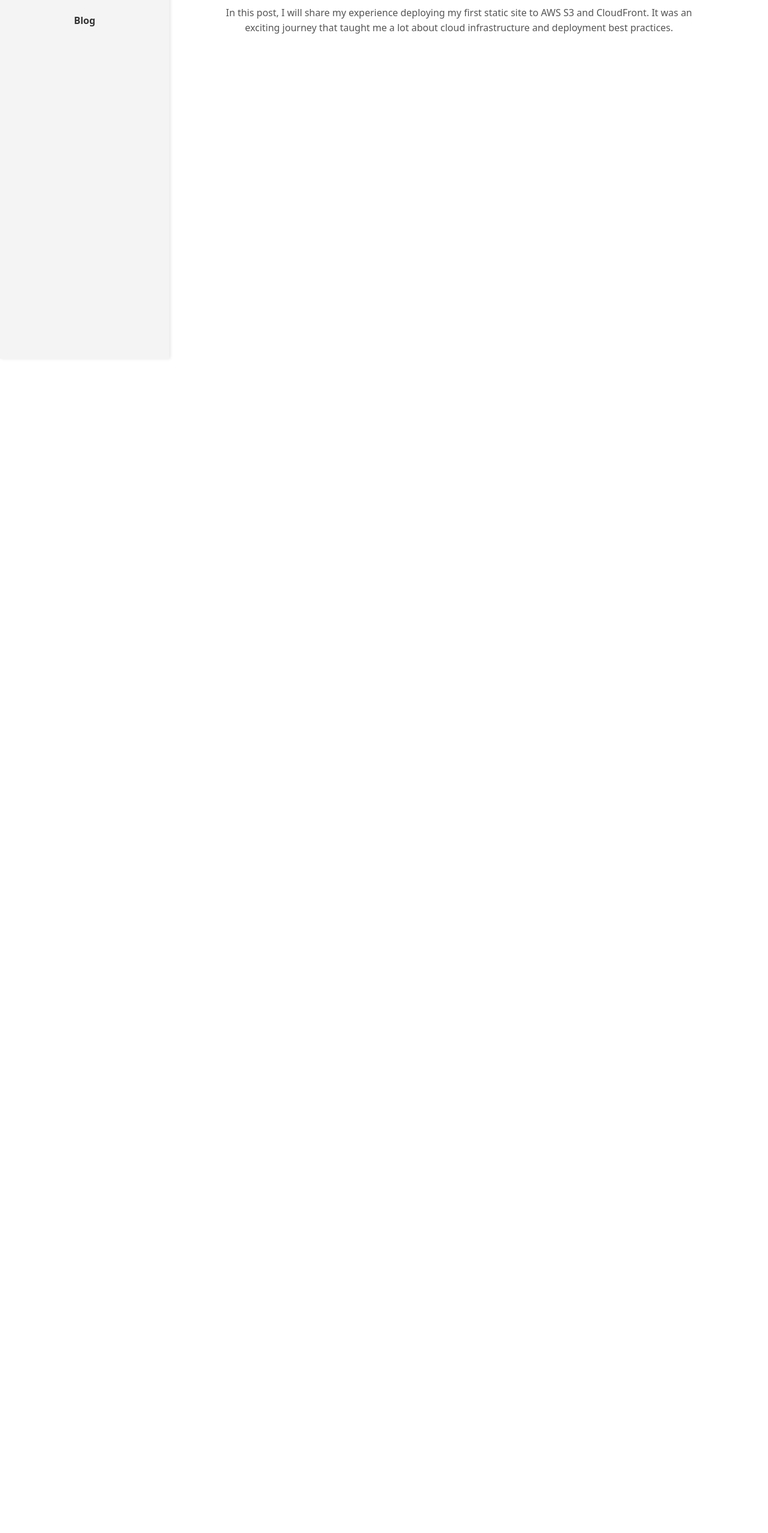
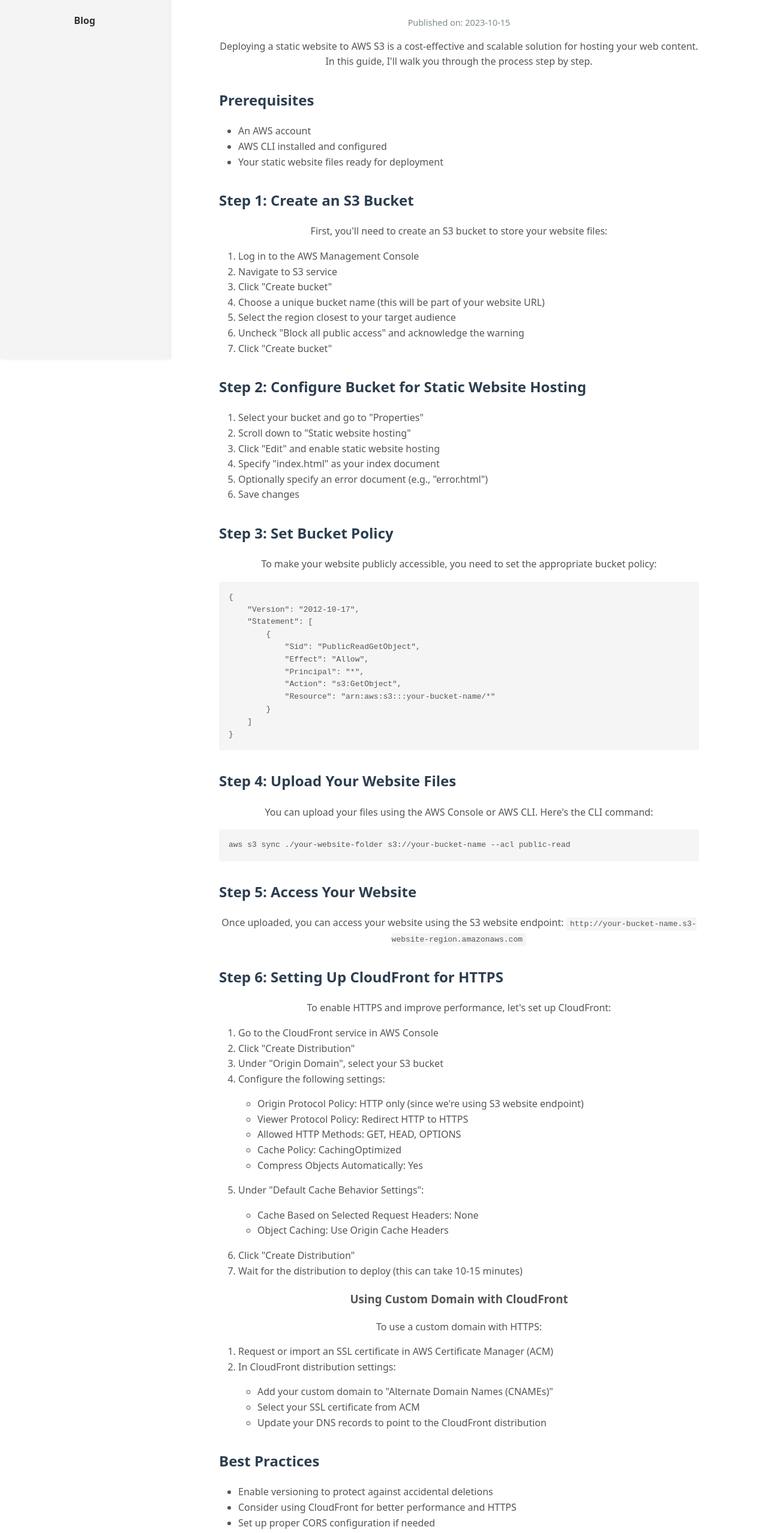
Before and after one commit to juancarlosv2711/static-resume-blog, a Vue app: page /blog/getting-started-with-aws in a window 1280 px wide. Shown: the part 234-2790 px from the top of the page at 60% size. Before the commit the page ends 864 px from the top, so only its background shows below. Built offline with nearby package versions, Linux system fonts and the light colour scheme.

Commit message:
Adding first blog article deploying s3

```diff
--- a/src/components/views/MyFirstPost.vue
+++ b/src/components/views/MyFirstPost.vue
@@ -1,14 +1,150 @@
 <template>
   <div class="post">
-    <h1>Getting Started with AWS</h1>
+    <h1>Deploying a Static Website to AWS S3: A Quick Guide</h1>
     <p class="post-date">Published on: 2023-10-15</p>
     <div class="post-content">
       <p>
-        In this post, I will share my experience deploying my first static site
-        to AWS S3 and CloudFront. It was an exciting journey that taught me a
-        lot about cloud infrastructure and deployment best practices.
+        Deploying a static website to AWS S3 is a cost-effective and scalable
+        solution for hosting your web content. In this guide, I'll walk you
+        through the process step by step.
       </p>
-      <!-- Add more content here -->
+
+      <h2>Prerequisites</h2>
+      <ul>
+        <li>An AWS account</li>
+        <li>AWS CLI installed and configured</li>
+        <li>Your static website files ready for deployment</li>
+      </ul>
+
+      <h2>Step 1: Create an S3 Bucket</h2>
+      <p>
+        First, you'll need to create an S3 bucket to store your website files:
+      </p>
+      <ol>
+        <li>Log in to the AWS Management Console</li>
+        <li>Navigate to S3 service</li>
+        <li>Click "Create bucket"</li>
+        <li>
+          Choose a unique bucket name (this will be part of your website URL)
+        </li>
+        <li>Select the region closest to your target audience</li>
+        <li>Uncheck "Block all public access" and acknowledge the warning</li>
+        <li>Click "Create bucket"</li>
+      </ol>
+
+      <h2>Step 2: Configure Bucket for Static Website Hosting</h2>
+      <ol>
+        <li>Select your bucket and go to "Properties"</li>
+        <li>Scroll down to "Static website hosting"</li>
+        <li>Click "Edit" and enable static website hosting</li>
+        <li>Specify "index.html" as your index document</li>
+        <li>Optionally specify an error document (e.g., "error.html")</li>
+        <li>Save changes</li>
+      </ol>
+
+      <h2>Step 3: Set Bucket Policy</h2>
+      <p>
+        To make your website publicly accessible, you need to set the
+        appropriate bucket policy:
+      </p>
+      <pre>
+{
+    "Version": "2012-10-17",
+    "Statement": [
+        {
+            "Sid": "PublicReadGetObject",
+            "Effect": "Allow",
+            "Principal": "*",
+            "Action": "s3:GetObject",
+            "Resource": "arn:aws:s3:::your-bucket-name/*"
+        }
+    ]
+}</pre
+      >
+
+      <h2>Step 4: Upload Your Website Files</h2>
+      <p>
+        You can upload your files using the AWS Console or AWS CLI. Here's the
+        CLI command:
+      </p>
+      <pre>
+aws s3 sync ./your-website-folder s3://your-bucket-name --acl public-read</pre
+      >
+
+      <h2>Step 5: Access Your Website</h2>
+      <p>
+        Once uploaded, you can access your website using the S3 website
+        endpoint:
+        <code>http://your-bucket-name.s3-website-region.amazonaws.com</code>
+      </p>
+
+      <h2>Step 6: Setting Up CloudFront for HTTPS</h2>
+      <p>To enable HTTPS and improve performance, let's set up CloudFront:</p>
+      <ol>
+        <li>Go to the CloudFront service in AWS Console</li>
+        <li>Click "Create Distribution"</li>
+        <li>Under "Origin Domain", select your S3 bucket</li>
+        <li>
+          Configure the following settings:
+          <ul>
+            <li>
+              Origin Protocol Policy: HTTP only (since we're using S3 website
+              endpoint)
+            </li>
+            <li>Viewer Protocol Policy: Redirect HTTP to HTTPS</li>
+            <li>Allowed HTTP Methods: GET, HEAD, OPTIONS</li>
+            <li>Cache Policy: CachingOptimized</li>
+            <li>Compress Objects Automatically: Yes</li>
+          </ul>
+        </li>
+        <li>
+          Under "Default Cache Behavior Settings":
+          <ul>
+            <li>Cache Based on Selected Request Headers: None</li>
+            <li>Object Caching: Use Origin Cache Headers</li>
+          </ul>
+        </li>
+        <li>Click "Create Distribution"</li>
+        <li>
+          Wait for the distribution to deploy (this can take 10-15 minutes)
+        </li>
+      </ol>
+
+      <h3>Using Custom Domain with CloudFront</h3>
+      <p>To use a custom domain with HTTPS:</p>
+      <ol>
+        <li>
+          Request or import an SSL certificate in AWS Certificate Manager (ACM)
+        </li>
+        <li>
+          In CloudFront distribution settings:
+          <ul>
+            <li>Add your custom domain to "Alternate Domain Names (CNAMEs)"</li>
+            <li>Select your SSL certificate from ACM</li>
+            <li>
+              Update your DNS records to point to the CloudFront distribution
+            </li>
+          </ul>
+        </li>
+      </ol>
+
+      <h2>Best Practices</h2>
+      <ul>
+        <li>Enable versioning to protect against accidental deletions</li>
+        <li>Consider using CloudFront for better performance and HTTPS</li>
+        <li>Set up proper CORS configuration if needed</li>
+        <li>Use AWS Route 53 for custom domain names</li>
+        <li>Implement proper caching headers for better performance</li>
+      </ul>
+
+      <h2>Conclusion</h2>
+      <p>
+        Deploying a static website to AWS S3 is straightforward and
+        cost-effective. With proper configuration, you can have a highly
+        available and scalable website up and running in minutes. For production
+        environments, consider adding CloudFront and Route 53 for better
+        performance and custom domain support.
+      </p>
     </div>
   </div>
 </template>
@@ -36,4 +172,33 @@
   line-height: 1.6;
   color: #555;
 }
+
+.post-content h2 {
+  margin-top: 2rem;
+  color: #2c3e50;
+  text-align: left;
+}
+
+.post-content ul,
+.post-content ol {
+  margin: 1rem 0;
+  padding-left: 2rem;
+  text-align: left;
+}
+
+.post-content pre {
+  background-color: #f5f5f5;
+  padding: 1rem;
+  border-radius: 4px;
+  overflow-x: auto;
+  margin: 1rem 0;
+  text-align: left;
+}
+
+.post-content code {
+  background-color: #f5f5f5;
+  padding: 0.2rem 0.4rem;
+  border-radius: 3px;
+  font-family: monospace;
+}
 </style>
```
